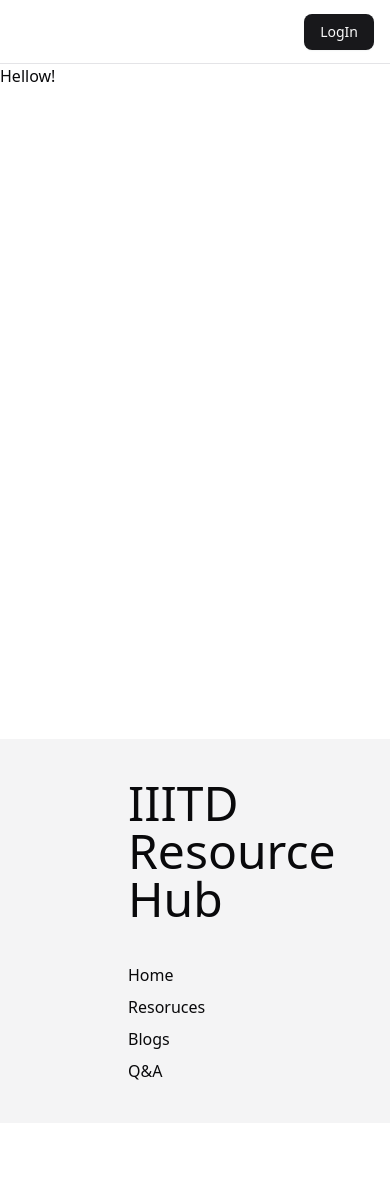
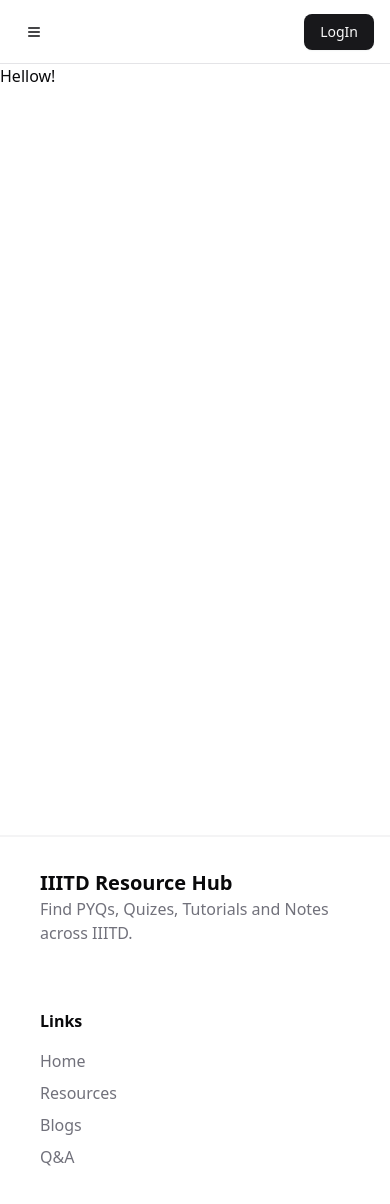
Before and after one commit to CosecSecCot/IIITD-Resource-Hub, a Next.js app: page / in a window 390 px wide. Shown: the top 1204 px of the page. Before the commit the page ends 1123 px from the top, so only its background shows below. Built offline with nearby package versions, Linux system fonts and the light colour scheme.

Commit message:
responsive footer and navbar

```diff
--- a/src/components/footer.tsx
+++ b/src/components/footer.tsx
@@ -1,18 +1,55 @@
 import Link from "next/link";
-import { Button } from "./ui/button";
+
+interface MenuItem {
+  title: string;
+  links: {
+    text: string;
+    url: string;
+  }[];
+}
+
+const menuItems: MenuItem[] = [
+  {
+    title: "Links",
+    links: [
+      { text: "Home", url: "/" },
+      { text: "Resources", url: "/resources" },
+      { text: "Blogs", url: "/blogs" },
+      { text: "Q&A", url: "/questions" },
+    ],
+  },
+];
 
 export default function Footer() {
-    return <footer className="w-full min-h-[256px] bg-secondary">
-        <div className="px-[128px] py-10">
-            <div className="space-y-10">
-                <h3 className="text-5xl">IIITD Resource Hub</h3>
-                <div className="flex flex-col justify-start gap-2">
-                    <Link className="hover:underline" href="/">Home</Link>
-                    <Link className="hover:underline" href="/resources">Resoruces</Link>
-                    <Link className="hover:underline" href="/blogs">Blogs</Link>
-                    <Link className="hover:underline" href="/questions">Q&amp;A</Link>
-                </div>
+  return (
+    <section className="py-24">
+      <div className="container pt-8 px-10 md:px-16 border-t-2 border-secondary">
+        <footer>
+          <div className="grid grid-cols-2 gap-8 lg:grid-cols-6">
+            <div className="col-span-2 mb-8 lg:mb-0">
+              <p className="text-xl font-semibold">IIITD Resource Hub</p>
+              <p className="text-muted-foreground">
+                Find PYQs, Quizes, Tutorials and Notes across IIITD.
+              </p>
             </div>
-        </div>
-    </footer>
+            {menuItems.map((section, sectionIdx) => (
+              <div key={sectionIdx}>
+                <h3 className="mb-4 font-bold">{section.title}</h3>
+                <ul className="space-y-2 text-muted-foreground">
+                  {section.links.map((link, linkIdx) => (
+                    <li
+                      key={linkIdx}
+                      className="font-medium hover:text-primary"
+                    >
+                      <Link href={link.url}>{link.text}</Link>
+                    </li>
+                  ))}
+                </ul>
+              </div>
+            ))}
+          </div>
+        </footer>
+      </div>
+    </section>
+  );
 }
--- a/src/components/navbar.tsx
+++ b/src/components/navbar.tsx
@@ -1,44 +1,47 @@
 "use client";
-import React, { ComponentProps } from "react";
+import React from "react";
 import { usePathname } from "next/navigation";
 import Link from "next/link";
 import { cn } from "@/lib/utils";
-import { CircleUser, Home, Menu, Package2, Search } from "lucide-react";
+import { Button } from "./ui/button";
 import {
   Sheet,
   SheetClose,
   SheetContent,
   SheetHeader,
+  SheetTitle,
   SheetTrigger,
-} from "./ui/sheet";
-import { Button } from "./ui/button";
-import { Input } from "./ui/input";
-import {
-    DropdownMenu,
-    DropdownMenuContent,
-    DropdownMenuItem,
-    DropdownMenuLabel,
-    DropdownMenuSeparator,
-    DropdownMenuTrigger,
-} from "./ui/dropdown-menu";
-import path from "path";
+} from "@/components/ui/sheet";
+import { MenuIcon } from "lucide-react";
 
 export function Navbar({ children }: { children: React.ReactNode }) {
   return (
-        // <nav className="sticky top-0 z-50 bg-primary bg-opacity-20 backdrop-blur-sm text-primary flex justify-between items-center pr-4">
-        //     <div className="bg-secondary text-primary flex justify-start">
-        //         {children}
-        //     </div>
-        //     <span>
-        //         <ModeToggle />
-        //         <span className="sr-only">Theme Button</span>
-        //     </span>
-        // </nav>
-
     <header className="sticky top-0 z-50 flex h-16 items-center justify-between gap-4 border-b dark:bg-background/60 bg-background/70 backdrop-blur px-4 md:px-6">
       <nav className="hidden w-full flex-col gap-6 text-lg font-medium md:flex md:flex-row md:items-center md:gap-5 md:text-sm lg:gap-6">
         {children}
       </nav>
+      <Sheet>
+        <SheetTrigger asChild>
+          <Button variant="ghost" size="icon" className="shrink-0 md:hidden">
+            <MenuIcon className="h-5 w-5" />
+            <span className="sr-only">Toggle navigation menu</span>
+          </Button>
+        </SheetTrigger>
+        <SheetContent side="left">
+          <nav>
+            <SheetHeader>
+              <SheetTitle>IIITD Resource Hub</SheetTitle>
+            </SheetHeader>
+            <div className="flex flex-col gap-2 font-medium p-4">
+              {React.Children.map(children, (child, index) => (
+                <SheetClose asChild key={index}>
+                  {child}
+                </SheetClose>
+              ))}
+            </div>
+          </nav>
+        </SheetContent>
+      </Sheet>
       <div className="w-full flex justify-end">
         <Button>LogIn</Button>
       </div>
@@ -47,7 +50,7 @@ export function Navbar({ children }: { children: React.ReactNode }) {
 }
 
 export function NavLink(
-    props: Omit<ComponentProps<typeof Link>, "className">
+  props: Omit<React.ComponentProps<typeof Link>, "className">,
 ) {
   const pathName = usePathname();
   return (
@@ -55,7 +58,7 @@ export function NavLink(
       {...props}
       className={cn(
         "text-muted-foreground transition-colors hover:text-foreground",
-                pathName.startsWith(props.href.toString()) ? "text-foreground" : ""
+        pathName.startsWith(props.href.toString()) ? "text-foreground" : "",
       )}
     />
   );
```
Lines whose indentation alone changed are shown as unchanged.
